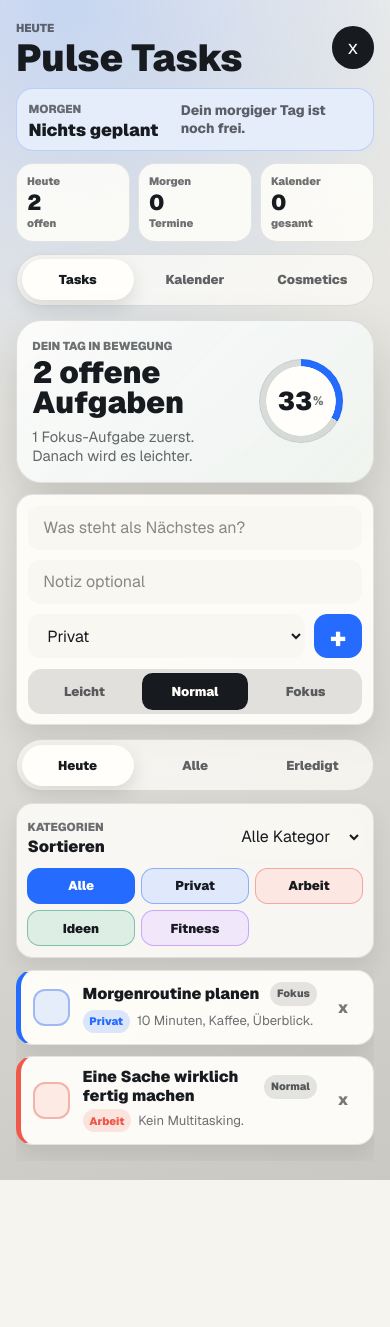
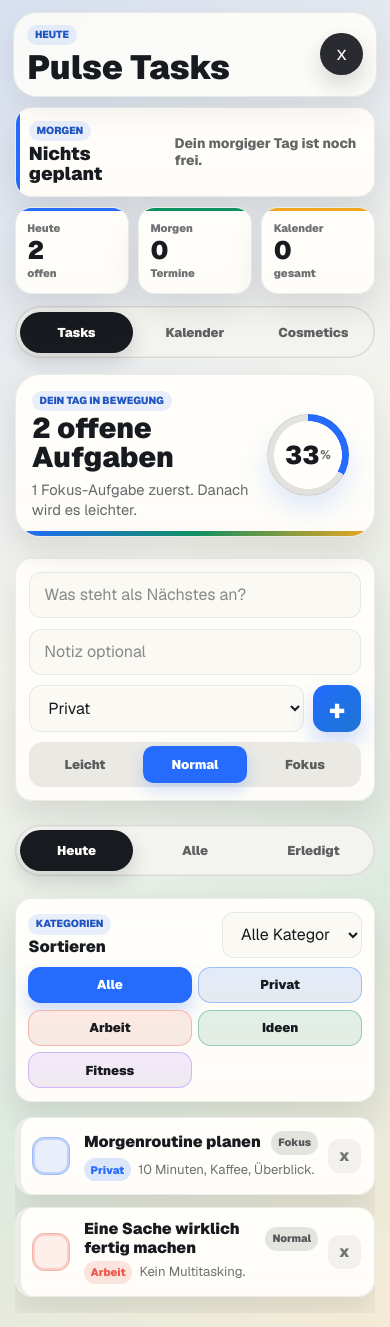
Before and after one commit to pascalruddat17-byte/ToDoList, a Next.js app: page / in a window 390 px wide. Before the commit the page ends 1180 px from the top, so only its background shows below. Built offline with nearby package versions, Linux system fonts and the light colour scheme.

Commit message:
Polish mobile app design

```diff
--- a/app/globals.css
+++ b/app/globals.css
@@ -908,6 +908,360 @@ button {
   font-weight: 820;
 }
 
+button,
+input,
+select {
+  transition:
+    background 160ms ease,
+    border-color 160ms ease,
+    box-shadow 160ms ease,
+    color 160ms ease,
+    transform 160ms ease;
+}
+
+.app-root {
+  background:
+    linear-gradient(145deg, color-mix(in srgb, var(--app-accent) 14%, var(--app-bg)) 0%, var(--app-bg) 42%, color-mix(in srgb, #0f8f62 10%, var(--app-bg)) 72%, color-mix(in srgb, #f2a51f 12%, var(--app-bg)) 100%);
+}
+
+.phone-shell {
+  gap: 0.62rem;
+  padding: 0.92rem;
+}
+
+.app-topbar {
+  position: sticky;
+  top: 0;
+  z-index: 5;
+  margin: -0.2rem -0.1rem 0;
+  border: 1px solid color-mix(in srgb, var(--app-ink) 8%, transparent);
+  border-radius: calc(var(--app-radius) + 0.45rem);
+  background: color-mix(in srgb, var(--app-surface) 84%, transparent);
+  box-shadow: 0 0.8rem 2rem rgba(0, 0, 0, 0.08);
+  padding: 0.78rem 0.82rem;
+  backdrop-filter: blur(18px);
+}
+
+.eyebrow,
+.hero-kicker {
+  width: fit-content;
+  border-radius: 999px;
+  background: color-mix(in srgb, var(--app-accent) 10%, transparent);
+  color: color-mix(in srgb, var(--app-accent) 72%, var(--app-ink));
+  font-size: 0.64rem;
+  line-height: 1;
+  padding: 0.32rem 0.48rem;
+}
+
+.app-topbar h1 {
+  margin-top: 0.34rem;
+  font-size: 2.1rem;
+  letter-spacing: 0;
+}
+
+.icon-button {
+  border: 1px solid color-mix(in srgb, var(--app-ink) 10%, transparent);
+  background: color-mix(in srgb, var(--app-ink) 92%, transparent);
+  box-shadow: 0 0.65rem 1.4rem color-mix(in srgb, var(--app-ink) 16%, transparent);
+}
+
+.view-tabs,
+.filters {
+  border-radius: calc(var(--app-radius) + 0.6rem);
+  background: color-mix(in srgb, var(--app-ink) 5%, var(--app-surface));
+  box-shadow: inset 0 0 0 1px color-mix(in srgb, var(--app-ink) 5%, transparent);
+  padding: 0.28rem;
+}
+
+.view-tabs {
+  margin-bottom: 0.35rem;
+}
+
+.view-tabs button.active,
+.filters button.active {
+  background: var(--app-ink);
+  color: var(--app-surface);
+  box-shadow: 0 0.55rem 1.2rem color-mix(in srgb, var(--app-ink) 16%, transparent);
+}
+
+.tomorrow-strip,
+.hero-panel,
+.composer,
+.category-panel,
+.month-card,
+.event-form,
+.settings-card,
+.task-card,
+.event-card,
+.overview-grid article {
+  border-color: color-mix(in srgb, var(--app-ink) 8%, transparent);
+  background:
+    linear-gradient(180deg, color-mix(in srgb, var(--app-surface) 98%, transparent), color-mix(in srgb, var(--app-surface) 86%, var(--app-bg)));
+  box-shadow:
+    0 1rem 2.2rem rgba(0, 0, 0, 0.1),
+    inset 0 1px 0 rgba(255, 255, 255, 0.42);
+}
+
+.tomorrow-strip {
+  position: relative;
+  overflow: hidden;
+  grid-template-columns: minmax(0, 0.72fr) minmax(0, 1fr);
+  margin-bottom: 0;
+  padding: 0.82rem;
+}
+
+.tomorrow-strip::before {
+  position: absolute;
+  inset: 0 auto 0 0;
+  width: 0.28rem;
+  background: var(--app-accent);
+  content: "";
+}
+
+.tomorrow-strip h2 {
+  font-size: 1.16rem;
+}
+
+.overview-grid {
+  gap: 0.58rem;
+  margin-bottom: 0.15rem;
+}
+
+.overview-grid article {
+  position: relative;
+  min-height: 4.65rem;
+  overflow: hidden;
+  padding: 0.72rem;
+}
+
+.overview-grid article::before {
+  position: absolute;
+  inset: 0 0 auto;
+  height: 0.2rem;
+  background: var(--app-accent);
+  content: "";
+}
+
+.overview-grid article:nth-child(2)::before {
+  background: #0f8f62;
+}
+
+.overview-grid article:nth-child(3)::before {
+  background: #f2a51f;
+}
+
+.overview-grid strong {
+  font-size: 1.58rem;
+}
+
+.hero-panel {
+  position: relative;
+  overflow: hidden;
+  grid-template-columns: minmax(0, 1fr) 5.7rem;
+  min-height: 9rem;
+  padding: 1rem;
+}
+
+.hero-panel::after {
+  position: absolute;
+  inset: auto 0 0;
+  height: 0.28rem;
+  background: linear-gradient(90deg, var(--app-accent), #0f8f62, #f2a51f);
+  content: "";
+}
+
+.hero-panel h2 {
+  max-width: 13ch;
+  font-size: 1.78rem;
+}
+
+.progress-ring {
+  width: 5.1rem;
+  box-shadow:
+    inset 0 0 0 1px color-mix(in srgb, var(--app-ink) 8%, transparent),
+    0 0.8rem 1.6rem color-mix(in srgb, var(--app-accent) 14%, transparent);
+}
+
+.composer,
+.event-form,
+.settings-card,
+.month-card {
+  padding: 0.82rem;
+}
+
+.category-panel {
+  padding: 0.78rem;
+}
+
+.composer input,
+.composer select,
+.event-form input,
+.event-form select,
+.settings-card input,
+.category-form input,
+.quick-category-form input,
+.category-filter-select,
+.category-editor input {
+  min-height: 2.9rem;
+  border-color: color-mix(in srgb, var(--app-ink) 8%, transparent);
+  background: color-mix(in srgb, var(--app-bg) 52%, var(--app-surface));
+  box-shadow: inset 0 1px 0 rgba(255, 255, 255, 0.35);
+}
+
+.composer input:focus,
+.composer select:focus,
+.event-form input:focus,
+.event-form select:focus,
+.settings-card input:focus,
+.category-form input:focus,
+.quick-category-form input:focus,
+.category-filter-select:focus,
+.category-editor input:focus {
+  border-color: var(--app-accent);
+  box-shadow:
+    inset 0 1px 0 rgba(255, 255, 255, 0.44),
+    0 0 0 3px color-mix(in srgb, var(--app-accent) 16%, transparent);
+}
+
+.add-button,
+.wide-button,
+.quick-category-form button,
+.category-form button {
+  background:
+    linear-gradient(135deg, var(--app-accent), color-mix(in srgb, var(--app-accent) 72%, #0f8f62));
+  box-shadow: 0 0.7rem 1.35rem color-mix(in srgb, var(--app-accent) 22%, transparent);
+}
+
+.priority-group,
+.segmented-field > div {
+  background: color-mix(in srgb, var(--app-ink) 5%, var(--app-bg));
+}
+
+.priority-group button.selected,
+.segmented-field button.selected {
+  background: var(--app-accent);
+  color: #fff;
+  box-shadow: 0 0.45rem 1rem color-mix(in srgb, var(--app-accent) 20%, transparent);
+}
+
+.category-grid {
+  grid-template-columns: repeat(2, minmax(0, 1fr));
+}
+
+.category-grid button {
+  border-color: color-mix(in srgb, var(--chip) 36%, transparent);
+  background:
+    linear-gradient(180deg, color-mix(in srgb, var(--chip) 13%, var(--app-surface)), color-mix(in srgb, var(--chip) 7%, var(--app-bg)));
+  font-weight: 900;
+}
+
+.category-grid button.active {
+  box-shadow: 0 0.65rem 1.2rem color-mix(in srgb, var(--chip) 22%, transparent);
+}
+
+.task-list,
+.calendar-panel,
+.event-list,
+.cosmetics-panel {
+  gap: 0.78rem;
+  margin-top: 0.35rem;
+}
+
+.task-card,
+.event-card {
+  border-left-width: 0.42rem;
+}
+
+.task-card {
+  grid-template-columns: 2.65rem minmax(0, 1fr) 2.2rem;
+  min-height: 4.85rem;
+}
+
+.event-card {
+  grid-template-columns: 5.05rem minmax(0, 1fr) 2.2rem;
+}
+
+.check-button {
+  border-width: 1px;
+  background: color-mix(in srgb, var(--category) 10%, var(--app-surface));
+  box-shadow: inset 0 0 0 2px color-mix(in srgb, var(--category) 22%, transparent);
+}
+
+.delete-button {
+  background: color-mix(in srgb, var(--app-ink) 5%, transparent);
+}
+
+.month-card {
+  gap: 0.7rem;
+}
+
+.month-toolbar {
+  grid-template-columns: 2.75rem minmax(0, 1fr) 2.75rem;
+}
+
+.month-toolbar h2 {
+  font-size: 1.28rem;
+}
+
+.month-toolbar button,
+.today-button {
+  border: 1px solid color-mix(in srgb, var(--app-ink) 8%, transparent);
+  background: color-mix(in srgb, var(--app-surface) 72%, var(--app-bg));
+  box-shadow: 0 0.45rem 1rem rgba(0, 0, 0, 0.07);
+}
+
+.weekday-row,
+.month-grid {
+  gap: 0.34rem;
+}
+
+.weekday-row span {
+  font-size: 0.66rem;
+}
+
+.day-cell {
+  min-height: 4.2rem;
+  border-color: color-mix(in srgb, var(--app-ink) 8%, transparent);
+  background:
+    linear-gradient(180deg, color-mix(in srgb, var(--app-surface) 88%, transparent), color-mix(in srgb, var(--app-bg) 48%, var(--app-surface)));
+  box-shadow: inset 0 1px 0 rgba(255, 255, 255, 0.34);
+}
+
+.day-cell.today {
+  background: color-mix(in srgb, var(--app-accent) 9%, var(--app-surface));
+}
+
+.day-cell.selected {
+  transform: translateY(-1px);
+}
+
+.day-cell span {
+  box-shadow: 0 0.28rem 0.65rem color-mix(in srgb, var(--app-accent) 20%, transparent);
+}
+
+.palette-grid button {
+  min-height: 4rem;
+  border-color: color-mix(in srgb, var(--app-ink) 8%, transparent);
+  box-shadow: inset 0 1px 0 rgba(255, 255, 255, 0.34);
+}
+
+.palette-grid span {
+  width: 1.28rem;
+  height: 1.28rem;
+}
+
+.reset-button,
+.import-button {
+  box-shadow: 0 0.55rem 1.1rem color-mix(in srgb, var(--app-ink) 10%, transparent);
+}
+
+button:focus-visible,
+input:focus-visible,
+select:focus-visible {
+  outline: 3px solid color-mix(in srgb, var(--app-accent) 38%, transparent);
+  outline-offset: 2px;
+}
+
 .icon-button:active,
 .add-button:active,
 .wide-button:active,
@@ -952,10 +1306,10 @@ button {
   .phone-shell {
     max-height: 900px;
     min-height: min(900px, calc(100vh - 3rem));
-    border: 1px solid color-mix(in srgb, var(--app-ink) 10%, transparent);
-    border-radius: 2rem;
-    background: color-mix(in srgb, var(--app-bg) 62%, transparent);
-    box-shadow: 0 2rem 5rem rgba(0, 0, 0, 0.18);
+    border: 1px solid color-mix(in srgb, var(--app-ink) 8%, transparent);
+    border-radius: 2.1rem;
+    background: color-mix(in srgb, var(--app-bg) 78%, transparent);
+    box-shadow: 0 2.5rem 5.5rem rgba(0, 0, 0, 0.2);
   }
 }
 
```
Also changed, not shown: 2 other files (tests, documents, lock files or other folders).
